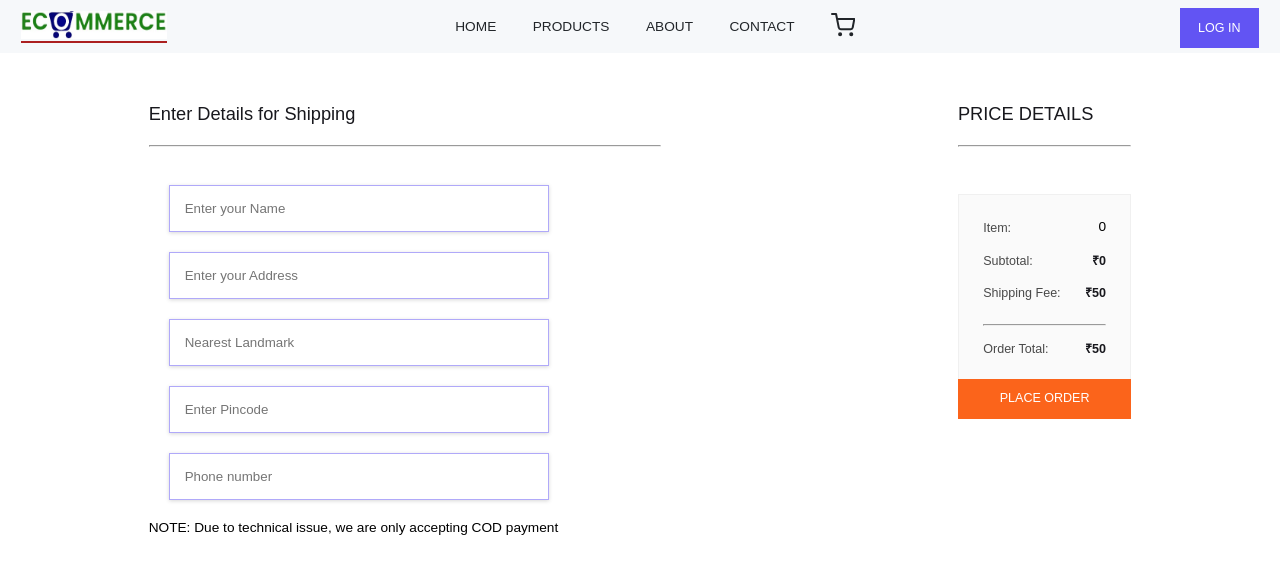
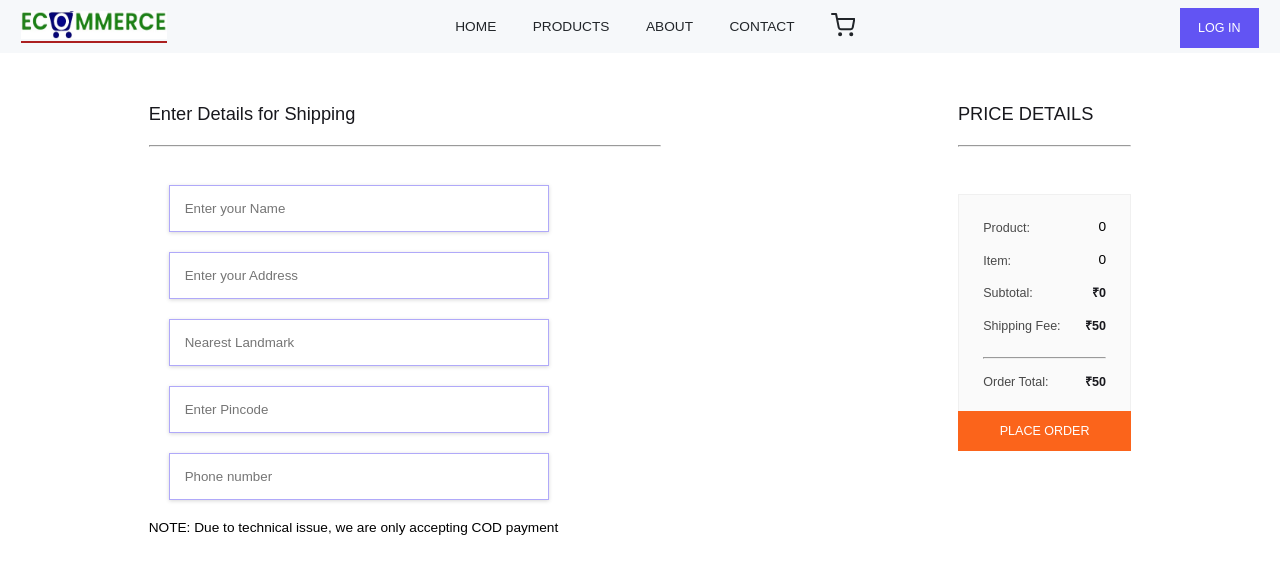
Before and after one commit to MohammadDarain/e-commerce, a React (Create React App) app: page /shipping in a window 1280 px wide. Shown: the top 574 px of the page. Built offline with nearby package versions, Linux system fonts and the light colour scheme; no server answers.

Commit message:
validThru validation

```diff
--- a/src/Components/Nav.jsx
+++ b/src/Components/Nav.jsx
@@ -1,4 +1,4 @@
-import React, { useState, useContext} from "react";
+import React, { useState, useContext } from "react";
 import { NavLink, useNavigate } from "react-router-dom";
 import styled from "styled-components";
 import { FiShoppingCart } from "react-icons/fi";
@@ -11,7 +11,7 @@ import { ToastContainer, toast } from 'react-toastify';
 import Cart from "../Cart";
 
 const Nav = () => {
-  const { total_item,cart } = useCartContext();
+  const { total_item, cart } = useCartContext();
   const [menuIcon, setMenuIcon] = useState();
   const Context = useContext(DataParentContext);
   const navegate = useNavigate();
--- a/src/Components/Payment.jsx
+++ b/src/Components/Payment.jsx
@@ -44,13 +44,25 @@ const Payment = () => {
         date: "",
     });
     const [debitInputs, setDebitInputs] = useState([]);
-     const CardPattern = "[0-9\s]{13,19}"
+    //  const CardPattern = "[0-9\s]{13,19}"
 
     const debitCardNumberFun = (e) => {
         let inputTargetValue = e.target.value.replace(/\D/g, ''); // Remove all non-digit characters
         let formattedCardNumber = inputTargetValue.slice(0, 4).concat(" ", inputTargetValue.slice(4, 8)).concat(" ", inputTargetValue.slice(8, 12)).concat(" ", inputTargetValue.slice(12, 16)).trim();
-        console.log(formattedCardNumber.length,"Len")
+        console.log(formattedCardNumber.length, "Len")
         setDebitCardForm({ ...debitCardForm, cardNumber: formattedCardNumber })
+    }
+    const validThru = (e) => {
+        let inputTargetValue = e.target.value.replace(/\D/g, ''); // Remove all non-digit characters
+        let formattedExpiryDate;
+        if (inputTargetValue.length <= 2) {
+            // If the input is empty or has one or two digits, keep it as it is
+            formattedExpiryDate = inputTargetValue;
+        } else {
+            // Otherwise, format the input as "MM/YY"
+            formattedExpiryDate = inputTargetValue.slice(0, 2).concat("/", inputTargetValue.slice(2, 4)).trim();
+        }
+        setDebitCardForm({ ...debitCardForm, date: formattedExpiryDate })
     }
 
     const debitCard_CVV_Fun = (e) => {
@@ -392,9 +404,10 @@ const Payment = () => {
                                     />
                                     <div>
                                         <input style={{ width: "180px", padding: "15px" }}
-                                            type="date"
+                                            type="text"
+                                            placeholder='valid thru (MM/YY)'
                                             value={debitCardForm.date}
-                                            onChange={(e) => setDebitCardForm({ ...debitCardForm, date: e.target.value })}
+                                            onChange={validThru}
                                         />
                                         <input style={{ width: "70px", padding: "16px" }}
                                             type="text"
--- a/src/Components/PriceDetails.jsx
+++ b/src/Components/PriceDetails.jsx
@@ -4,12 +4,16 @@ import FormatPrice from '../Helper/FormatePrice';
 import styled from "styled-components";
 
 const PriceDetails = () => {
-    const {total_amount,total_item, shipping_fee } = useCartContext();
+  const { total_amount,cart, total_item, shipping_fee } = useCartContext();
 
   return (
     <Wrapper>
       <div className="order-total--amount">
         <div className="order-total--subdata">
+          <div>
+            <p>Product:</p>
+            <h3> {cart.length}</h3>
+          </div>
           <div>
             <p>item:</p>
             <h3> {total_item}</h3>
```
Lines whose indentation alone changed are shown as unchanged.
